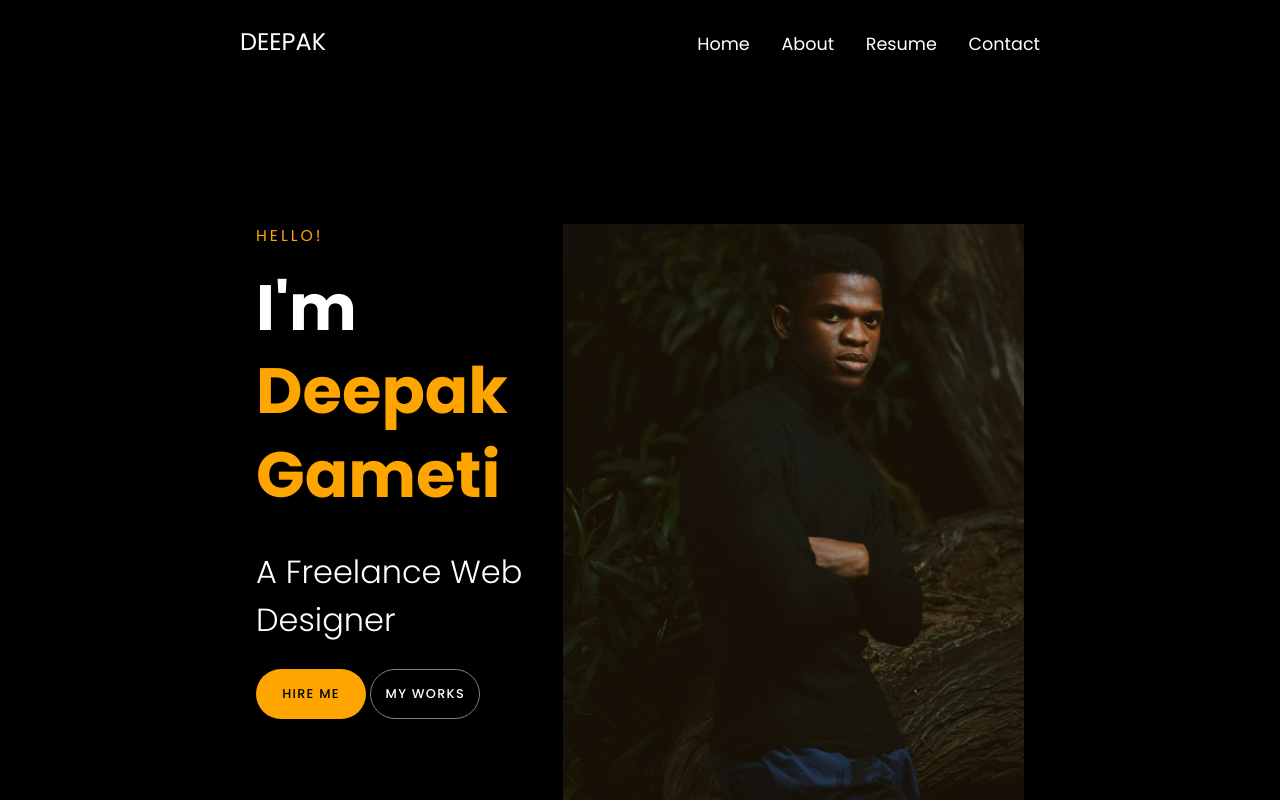
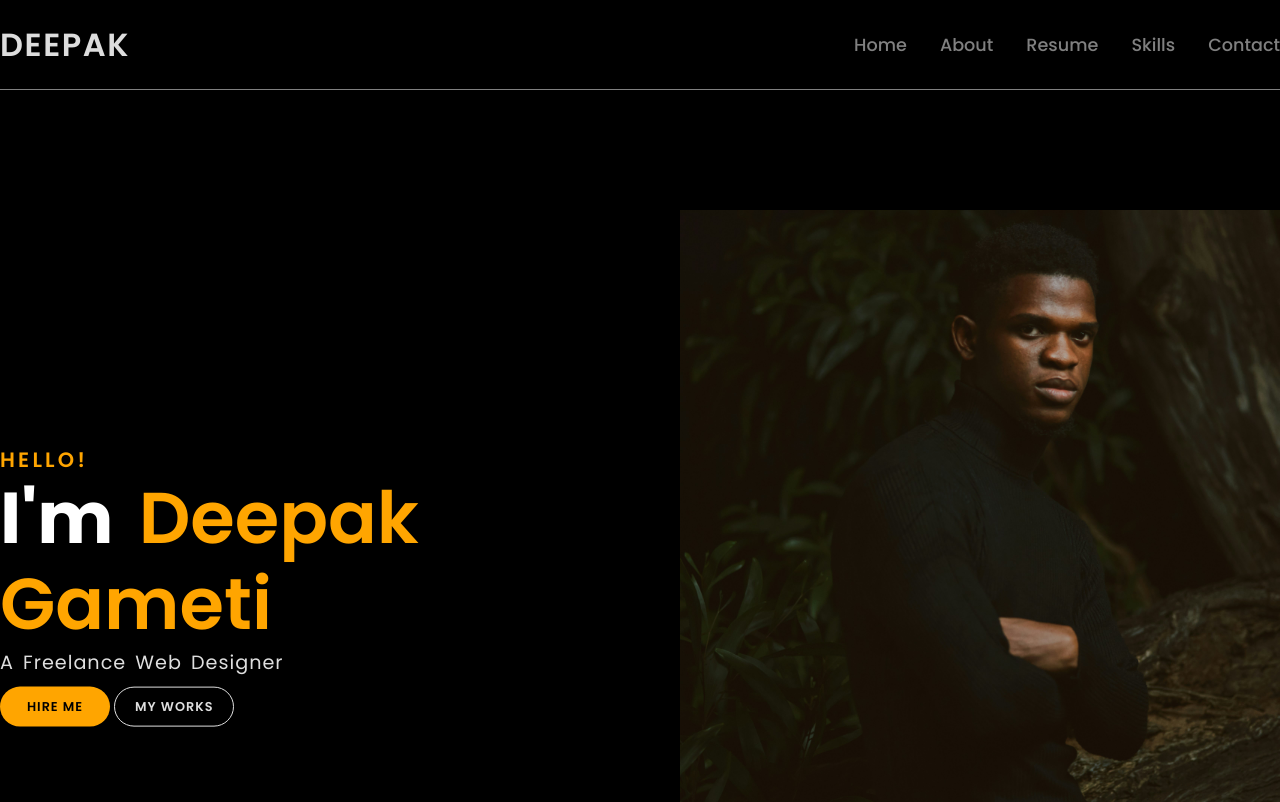
Before and after one commit to deepak-gameti/Main-Project1, a plain HTML site: page Home/index.html in a window 1280 px wide. Shown: the top 802 px of the page. Drawn offline with Linux system fonts and the light colour scheme.

Commit message:
update codef

```diff
--- a/Home/index.html
+++ b/Home/index.html
@@ -16,37 +16,91 @@
 
 <body>
 
-    <div class="Home-Page">
-        <header class="nav-bar">
-            <nav class="nav-logo">DEEPAK</nav>
-
-            <a href="Contact/index.html" target="_blank">
-                <nav class="nav-tabs">Contact</nav>
+    <header class="nav-bar fix-width">
+        <span class="nav-logo">DEEPAK</span>
+        <div class="tab-bx">
+            <a href="#">
+                <nav>Home</nav>
             </a>
-            <a href="Resume/index.html" target="_blank">
-                <nav class="nav-tabs">Resume</nav>
-            </a>
-            <a href="About/index.html" target="_blank">
-                <nav class="nav-tabs">About</nav>
+            <a href="#about">
+                <nav>About</nav>
             </a>
             <a href="#">
-                <nav class="nav-tabs">Home</nav>
+                <nav>Resume</nav>
             </a>
-        </header>
+            <a href="#">
+                <nav>Skills</nav>
+            </a>
+            <a href="#">
+                <nav>Contact</nav>
+            </a>
+        </div>
 
-        <!-- -----------------content-area------------------ -->
-        <div class="Home-Content-Bx">
-            <div class="text-bx">
-                <p class="line1">HELLO!</p>
-                <p class="line2">I'm <span>Deepak <br>Gameti</span></p>
-                <p class="line3">A Freelance Web Designer</p>
-                <button class="btn1">HIRE ME</button>
-                <button class="btn2">MY WORKS</button>
+    </header>
+
+    <!-- -----------------content-area------------------ -->
+    <div class="Home-Content-Bx fix-width">
+        <div class="text-bx">
+            <div class="container">
+                <p>HELLO!</p>
+                <p>I'm <span>Deepak <br>Gameti</span></p>
+                <p>A Freelance Web Designer</p>
+                <button>HIRE ME</button>
+                <button>MY WORKS</button>
             </div>
-            <div class="image-bx"></div>
+        </div>
+        <div class="image-bx"></div>
+    </div>
+    <!-- home page end here -->
+
+
+    <div class="About-Contener fix-width" id="about">
+        <div class="About-image-bx"></div>
+        <div class="About-text-bx">
+            <div class="upper-bx">
+                <p class="bg-text">About</p>
+                <p>About Me</p>
+                <p>A small river named Duden flows by their place and supplies it with the necessary
+                    regeliaia.</p>
+            </div>
+
+            <div class="info-bx">
+                <table>
+                    <tr>
+                        <th>Name:</th>
+                        <td>Deepak Gameti</td>
+                    </tr>
+                    <tr>
+                        <th>Date of birth:</th>
+                        <td>July 12, 2001</td>
+                    </tr>
+                    <tr>
+                        <th>Address:</th>
+                        <td>Udaipur (Rajasthan)</td>
+                    </tr>
+                    <tr>
+                        <th>Zip code:</th>
+                        <td>313001</td>
+                    </tr>
+                    <tr>
+                        <th>Email:</th>
+                        <td>deepakgameti226@gmail.com</td>
+                    </tr>
+                    <tr>
+                        <th>Phone:</th>
+                        <td>+91 1234-5678-9-0</td>
+                    </tr>
+                </table>
+                <div class="extra">
+                    <p class="info-line"><span>120 </span>Project complete</p>
+                    <button class="btn" onclick="window.print()">DOWNLOAD CV</button>
+                </div>
+            </div>
         </div>
 
     </div>
+    </div>
+
 </body>
 
 </html>
--- a/Home/style.css
+++ b/Home/style.css
@@ -1,126 +1,268 @@
-*{
+* {
     margin: 0;
     box-sizing: border-box;
     font-family: "Poppins", sans-serif;
+    scroll-behavior: smooth;
 }
 
-.Home-Page{
-    width: 100%;
-    height: 100vh;
+body {
     background-color: black;
     color: white;
 }
 
-.nav-bar{
-    width: 60%;
-    min-width: 800px;
-    height: 10vh;
+.fix-width {
+    max-width: 1400px;
     margin: auto;
 }
 
-.nav-logo{
-    font-size: 1.5em;
-    float: left;
-    margin-top: 1em;
+.nav-bar {
+    /* border-bottom: 1px solid red; */
+    height: 90px;
+    display: flex;
+    justify-content: space-between;
+    align-items: center;
+    /* position: sticky; */
+    top: 0;
+    border-bottom: 1px solid gray;
 }
 
-.nav-tabs{
-    float: right;
-    display: inline-block;
-    font-size: 1.1em;
-    margin-top: 1.77em;
-    margin-left: 1.8em;
-    color: white;
+.nav-bar .nav-logo {
+    font-size: 2rem;
+    font-weight: 600;
+    letter-spacing: .1rem;
+    color: rgb(221, 221, 221);
 }
 
-.nav-tabs:hover{
-    border-bottom: 2px solid orange;
-    color: rgb(255, 190, 70);
+.nav-bar .tab-bx nav {
+    display: inline-block;
+    margin-left: 1.8rem;
+    font-size: 1.1rem;
+    font-weight: 500;
+    color: gray;
+    cursor: pointer;
+    position: relative;
+    transition: .2s ease;
 }
 
-a:link{
+.nav-bar .tab-bx nav:hover {
+    color: orange;
+    text-decoration: underline 2px;
+    text-underline-offset: 10px;
+}
+
+a:link {
     text-decoration: none;
 }
+
 
 /* -------------------------------- */
 
 .Home-Content-Bx{
-    width: 60%;
-    height: 90vh;
-    margin: auto;
-    /* background-color: rgba(240, 248, 255, 0.048); */
+    height: calc(1080px - 90px);
+    display: flex;
+    /* border-bottom: 1px solid red; */
+}
+
+.Home-Content-Bx .text-bx{
+    /* border: 1px solid white; */
+    width: 40%;
+    position: relative;
+}
+
+.Home-Content-Bx .text-bx .container{
+    position: absolute;
+    top: 50%;
+    transform: translateY(-50%);
+}
+
+.Home-Content-Bx .text-bx p:first-child{
+    color: orange;
+    font-weight: 600;
+    letter-spacing: .2rem;
+    font-size: 1.3rem;
+}
+
+.Home-Content-Bx .text-bx p:nth-of-type(2){
+    font-size: 4.5rem;
+    font-weight: 700;
+    line-height: 1.2;
+    word-spacing: 10px;
+}
+
+.Home-Content-Bx .text-bx span:only-child{
+    color: orange;
+}
+
+.Home-Content-Bx .text-bx p:nth-of-type(3){
+    font-weight: 400;
+    word-spacing: 3px;
+    letter-spacing: 1px;
+    font-size: 1.2rem;
+    color: rgb(223, 223, 223);
+}
+
+.Home-Content-Bx .text-bx button:nth-of-type(1){
+    border: none;
+    width: 110px;
+    height: 40px;
+    border-radius: 2rem;
+    background-color: orange;
+    color: black;
+    letter-spacing: 1px;
+    font-weight: 600;
+    font-size: .8rem;
+    margin-top: 10px;
+}
+
+.Home-Content-Bx .text-bx button:nth-of-type(2){
+    border: none;
+    width: 120px;
+    height: 40px;
+    border-radius: 2rem;
+    border: 1px solid  rgb(223, 223, 223);
+    background-color: transparent;
+    color:  rgb(223, 223, 223);
+    letter-spacing: 1px;
+    font-weight: 600;
+    font-size: .8rem;
+    margin-top: 10px;
+}
+
+.Home-Content-Bx .image-bx{
+    /* border: 1px solid white; */
+    width: calc(100% - 40%);
+
+    background-image: url(Image/bg_1.jpg);
+    background-repeat: no-repeat;
+    background-size: 600px;
+    background-position: center right;
+}
+
+/* --------------------------------------------------- */
+
+
+
+
+
+.About-Contener{
+    /* border: 1px solid  burlywood; */
+    height: calc(1000px - 90px);
+    display: flex;
+    justify-content: space-around
+}
+
+
+.About-Contener .About-image-bx{
+    width: 40%;
+    /* height: auto; */
+    /* float: left; */
+    background-image: url(image/bg_1.jpg);
+    background-size: 400px;
+    background-position: center;
+    background-repeat: no-repeat;
+}
+
+.About-Contener .About-text-bx{
+    width: calc(100% - 40%);
+}
+
+.About-Contener .About-text-bx .upper-bx{
+    width: 100%;
+    height: 20rem;
+    position: relative;
+}
+
+
+/* .bg-text{
+    height: inherit;
+    background-image: url(image/bg_2-white.png);
+    background-repeat: no-repeat;
+    background-size: 25em;
+    background-position: left top;
+    opacity: 10%;
+} */
+
+.About-Contener .About-text-bx .upper-bx {
+    /* border: 3px dashed red; */
+}
+
+.upper-bx .bg-text{
+    position: absolute;
+    font-size: 8rem;
+    font-weight: 700;
+    top: 80px;
+    opacity: 10%;
+}
+
+.About-text-bx .upper-bx p:nth-of-type(2){
+    position: absolute;
+    z-index: 10;
+    top: 5.5rem;
+    font-size: 2.5rem;
+    font-weight: 600;
+}
+
+.About-text-bx .upper-bx p:nth-of-type(3){
+    position: absolute;
+    z-index: 10;
+    top: 10.5rem;
+    color: rgb(207, 207, 207);
+    font-size: 1rem;
+    /* font-weight: 200; */
+}
+
+
+
+.info-bx{
+    width: 100%;
+    display: flex;
+    flex-direction: column;
+}
+
+table{
+    text-align: left;
+    /* border: 1px solid white; */
+    height: 250px;
 
 }
 
-.text-bx{
-    width: 40%;
-    height: 50vh;
-    /* background-color: rgba(139, 139, 139, 0.096); */
-    float: left;
-    margin: 9em 0 0 0;
+th{
+    font-weight: 600;
 }
 
-.line1{
-    color: orange;
-    font-size: 0.98em;
-    letter-spacing: 3px;
+td{
+    padding-left: 30px;
+    font-weight: 400;
+    color: gray;
+    font-size: 0.9em;
 }
 
-.line2{
-    font-size: 4em;
-    font-weight: 700;
-    line-height: 1.3em;
-    margin-top: 0.3em;
+.extra{
+    margin-top: 2.5rem;
+}
+
+
+.info-line{
+    margin-bottom: 1em;
+    font-size: 1.2em;
 }
 
 span{
     color: orange;
+    font-weight: 600;
 }
 
-.line3{
-    margin-top: 1em;
-    font-size: 2em;
-    font-weight: 300;
-    letter-spacing: 0em;
+.btn{
+    border: none;
+    background-color: orange;
+    width: 150px;
+    height: 50px;
+    border-radius: 40px;
+    letter-spacing: 1px;
+    font-weight: 600;
+    cursor: pointer;
 }
 
-.btn1{
-    border: none;
-    background-color: orange;
-    color: black;
-    width: 110px;
-    height: 50px;
-    border-radius: 40px;
-    font-weight: 500;
-    font-size: 0.8em;
-    letter-spacing: .1em;
+.btn:active{
+    outline: 2px solid rgb(48, 151, 235);
 }
-
-.btn2{
-    border: 1px solid gray;
-    background-color: transparent;
-    color: white;
-    width: 110px;
-    height: 50px;
-    border-radius: 40px;
-    font-weight: 500;
-    font-size: 0.8em;
-    letter-spacing: .1em;
-    margin-top: 2em;
-}
-
-.btn1:active, .btn2:active{
-    outline: 2px solid rgb(80, 150, 255);
-}
-
-.image-bx{
-    width: 60%;
-    height: 90vh;
-    /* background-color: rgba(255, 255, 255, 0.096); */
-    float: right;
-
-    background-image: url(Image/bg_1.jpg);
-    background-size: contain;
-    background-repeat: no-repeat;
-    background-position: bottom;
-}
```
Also changed, not shown: Home/Image/bg_2-white.png (renamed from Home/About/image/bg_2-white.png), Home/Image/man.png (added).
